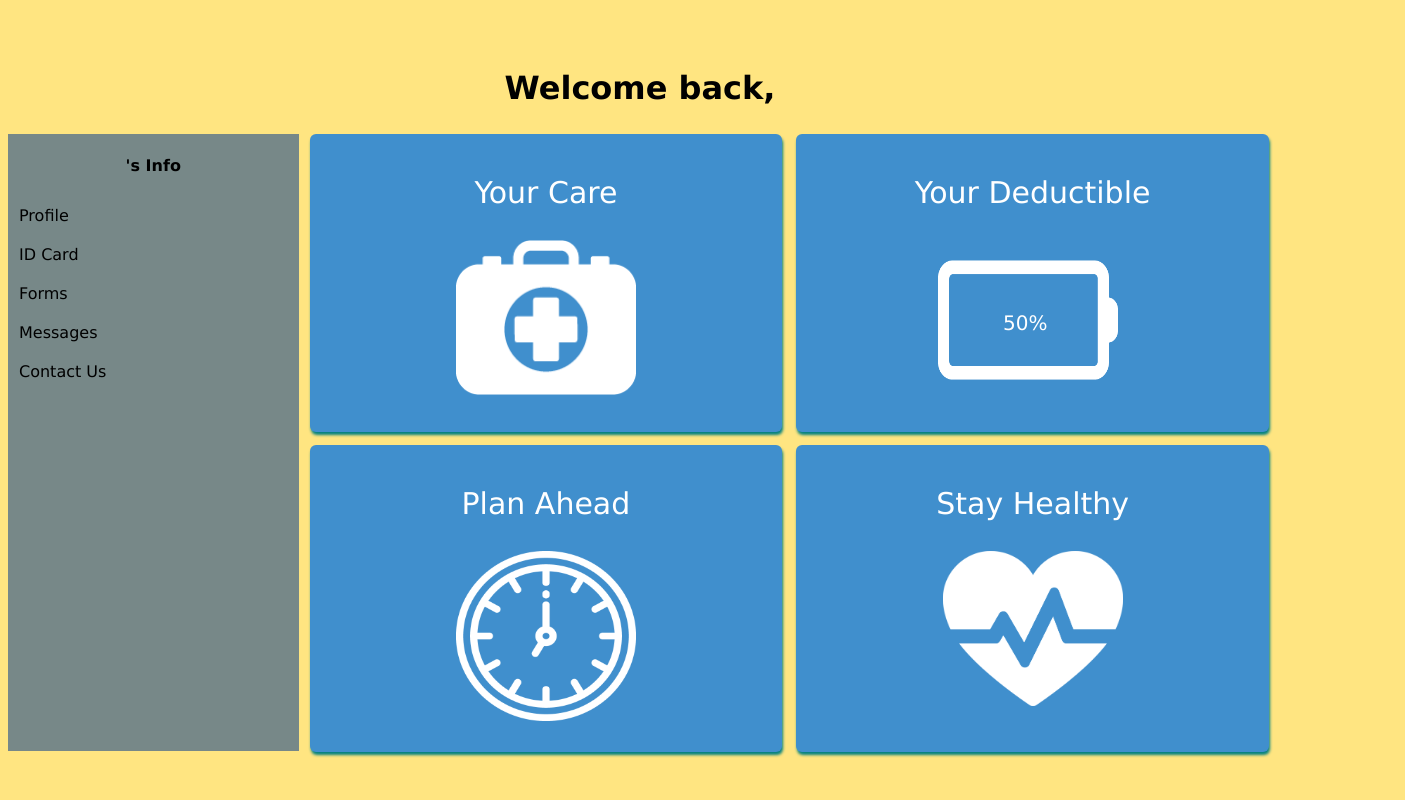
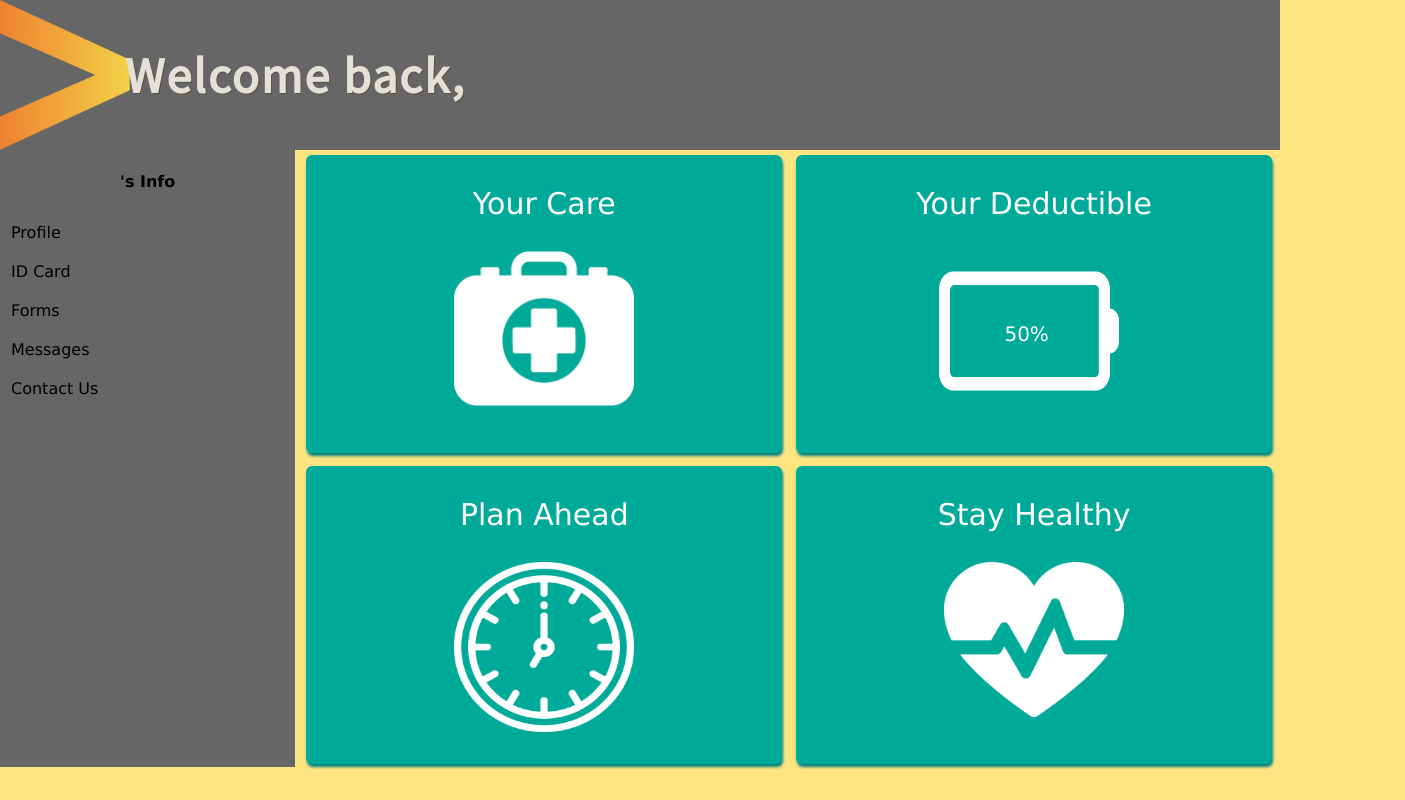
Before and after one commit to mterrian/health-dashboard, a website: page public/index.html at #!/dashboard in a window 1280 px wide. Shown: the whole page, 1405 px wide, since content can reach past the window. Drawn offline with nearby package versions, Linux system fonts and the light colour scheme; some packages are replaced by stand-ins of ours.

Commit message:
adds styling changes as well as initial click-to-route functionality

```diff
--- a/public/app/app.js
+++ b/public/app/app.js
@@ -1 +1 @@
-var app = angular.module('healthApp', ['ngRoute']);
+var app = angular.module('healthApp', ['ngRoute', 'ngAnimate']);
--- a/public/app/config.js
+++ b/public/app/config.js
@@ -11,6 +11,10 @@ templateUrl: 'partials/login.html'
     controller: 'dashboardCtrl',
     templateUrl: 'partials/dashboard.html'
     })
+.when('/your-care', {
+    controller: 'dashboardCtrl',
+    templateUrl: 'partials/your-care.html'
+})
 .otherwise({redirectTo: '/login'});
 
 });
--- a/public/app/controller.js
+++ b/public/app/controller.js
@@ -4,9 +4,13 @@ app.controller('mainCtrl', function($scope, $timeout, healthFactory){
 
 });
 
-app.controller('dashboardCtrl', function($scope, $timeout, healthFactory){
+app.controller('dashboardCtrl', function($scope, $timeout, $location, healthFactory){
 
         $scope.userObject = healthFactory.getLogin();
+
+        $scope.go = function(path){
+            $location.path(path)
+        }
 
 });
 
--- a/public/css/style.css
+++ b/public/css/style.css
@@ -1,9 +1,48 @@
+@import url('https://fonts.googleapis.com/css?family=Source+Sans+Pro');
+
   body {
-    background-color: rgba(255,212,046, 0.6);
+    background-color: white;
     font-family: "Lucida Sans Unicode", "Lucida Grande", sans-serif;
+    margin: 0 !important;
+    padding: 0 !important;
+ }
+
+ .greeting{
+    background-color: rgb(102,102,102);
+    width: 100vw;
+    padding-top: 10px;
+    padding-bottom: 10px;
+    margin-bottom: 0
+
+ }
+
+ .greeting h1{
+    font-family: 'Source Sans Pro', sans-serif;
+    text-shadow: 1px 1px #55553E;
+    letter-spacing: 2px;
+    position: relative;
+    font-size: 50px;
+    color: #E4E0D7;
+    left: 125px;
+    z-index: 2;
+ }
+
+ .greeting img{
+     z-index: 0;
+     position: absolute;
+     top: 0px;
+     left: 0px;
+ }
+
+ .content{
+     margin-top:0;
  }
 
 @media screen and (min-width: 320px){
+
+  .containerSidebar{
+      display:none;
+  }
 
   h2 {
     margin-top: 50px;
@@ -18,7 +57,7 @@
     color: #000000;
     text-align: center;
     font-weight: normal;
-  }
+  }git
 
 
 
@@ -134,6 +173,8 @@
 
 
 
+
+
 /* !!!!!!!!!!!!!!!!
    BEGIN STYLING FOR
    DESKTOP VIEW
@@ -146,9 +187,9 @@
     .content {
         display: grid;
         grid-template-columns: 1.2fr 4fr;
-        position: relative;
-        top: 40px;
-        grid-gap: 5px;
+        /* position: relative;
+        top: 40px; */
+        /* grid-gap: 5px; */
         grid-template-areas:
         "greeting greeting"
         "sidebarContainer dashboardContainer"
@@ -171,15 +212,19 @@
         "dashboardBox1 dashboardBox2"
         "dashboardBox3 dashboardBox4";
         grid-area: dashboardContainer;
+        margin-top: 5px;
+        margin-left: 5px;
+        margin-right: 5px;
 
     }
 
 
     .containerSidebar{
+        display: block;
         grid-area: sidebarContainer;
         min-height: 615px;
         border: 1px solid transparent;
-        background-color: rgb(119,136,136);
+        background-color: rgb(102,102,102);
     }
 
     .box{
@@ -188,7 +233,7 @@
         border: 1px solid transparent;
         border-radius: 6px;
         text-align: center;
-        background-color: rgb(064,143,205);
+        background-color: rgb(000,170,153);
         box-shadow: 1px 3px 3px teal
     }
 
@@ -204,6 +249,7 @@
 
     .dashboardBox1 {
         grid-area: dashboardBox1;
+
 
     }
 
@@ -239,3 +285,31 @@
     }
 
 }
+
+.dashboardBox1:hover, .dashboardBox3:hover{
+    cursor: pointer;
+    display: block;
+    z-index:20;
+    min-height: 305px;
+    position: relative;
+    bottom: 3px;
+    background-color: #3376A9;
+    -webkit-transition: all 0.2s ease-in-out;
+    -moz-transition: all 0.2s ease-out;
+    -o-transition: all 0.2s ease-out;
+    transition: all 0.2s ease-out;
+}
+
+.dashboardBox2:hover, .dashboardBox4:hover{
+    cursor: pointer;
+    display: block;
+    z-index:20;
+    min-height: 305px;
+    position: relative;
+    bottom: 3px;
+    background-color: #3376A9;
+    -webkit-transition: all 0.2s ease-in-out;
+    -moz-transition: all 0.2s ease-out;
+    -o-transition: all 0.2s ease-out;
+    transition: all 0.2s ease-out;
+}
--- a/public/index.html
+++ b/public/index.html
@@ -14,8 +14,10 @@
       <ng-view></ng-view>
 
 
+
         <script src="https://ajax.googleapis.com/ajax/libs/angularjs/1.6.4/angular.min.js"></script>
         <script src="https://code.angularjs.org/1.6.4/angular-route.js"></script>
+        <script src="https://ajax.googleapis.com/ajax/libs/angularjs/1.6.4/angular-animate.min.js"></script>
         <script src="app/app.js"></script>
         <script src="app/config.js"></script>
         <script src="app/controller.js"></script>
--- a/public/partials/dashboard.html
+++ b/public/partials/dashboard.html
@@ -1,13 +1,15 @@
 <!-- //Making boxes for the dashboard// -->
 <div class="content">
     <sidebar></sidebar>
+
     <div class="greeting">
       <h1>Welcome back, {{userObject[0].firstName }}</h1>
+      <img src="/images/accenture_arrow.png" width="130" height="150" alt="">
     </div>
     <div class="dashboardContainer">
-      <div class="dashboardBox1 box">
-          <p class="categories">Your Care</p>
-          <img src="/images/medpack.png" width="180" height="155" alt="Your Care">
+      <div class="dashboardBox1 box" ng-click="go('/your-care')">
+         <p class="categories">Your Care</p>
+         <img src="/images/medpack.png" width="180" height="155" alt="Your Care">
       </div>
       <div class="dashboardBox2 box">
           <p class="categories">Your Deductible</p>
```
Also changed, not shown: public/partials/your-care.html (+11 -0 lines), public/images/accenture_arrow.png (added), 1 other file.
